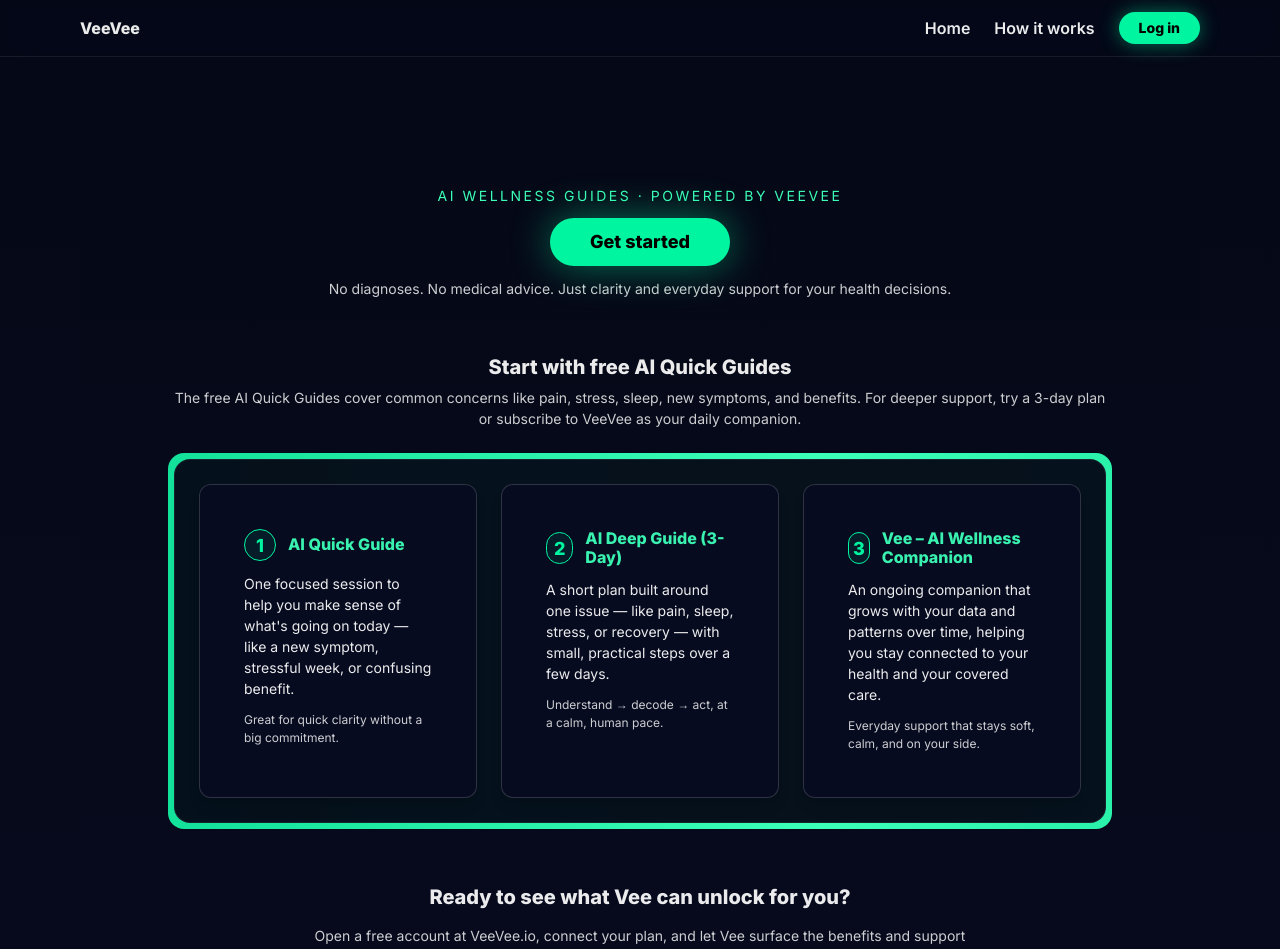
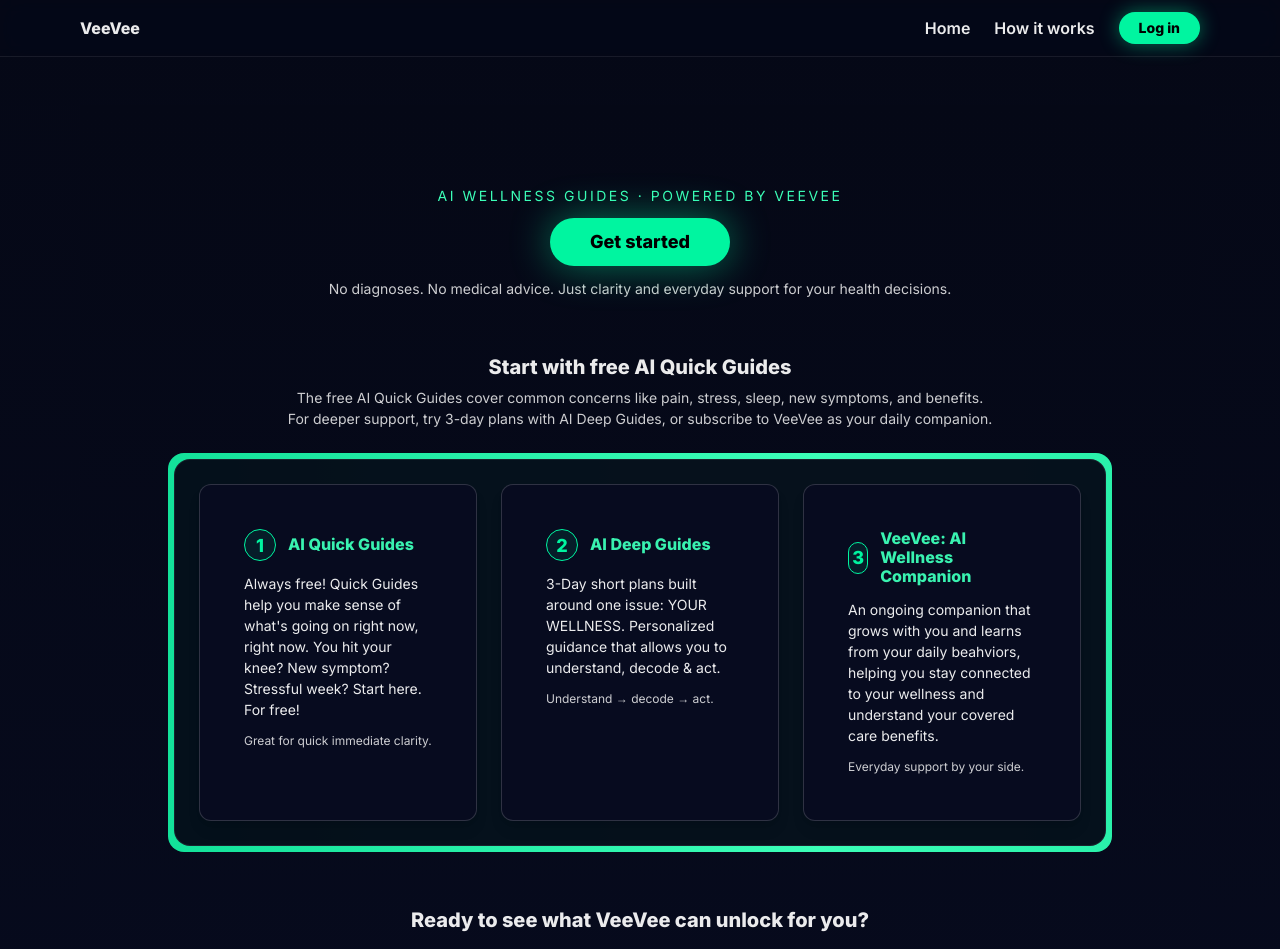
Before and after one commit to cdgonzal/myveevee, a React (Vite) app: page /how-it-works in a window 1280 px wide. Shown: the top 949 px of the page. Built offline with nearby package versions, Linux system fonts and the light colour scheme.

Commit message:
editing copy #6

```diff
--- a/src/pages/HowItWorks.tsx
+++ b/src/pages/HowItWorks.tsx
@@ -115,7 +115,9 @@ export default function HowItWorks() {
               textAlign={isMobile ? "left" : "center"}
             >
               The free AI Quick Guides cover common concerns like pain, stress, sleep,
-              new symptoms, and benefits. For deeper support, try a 3-day plan
+              new symptoms, and benefits.
+              <br />
+              For deeper support, try 3-day plans with AI Deep Guides,
               or subscribe to VeeVee as your daily companion.
             </Text>
           </MotionBox>
@@ -192,17 +194,17 @@ export default function HowItWorks() {
                         color="accent.300"
                         opacity={0.95}
                       >
-                        AI Quick Guide
+                        AI Quick Guides
                       </Heading>
                     </Flex>
 
                     <Text fontSize="sm" color="whiteAlpha.900" mb={3}>
-                      One focused session to help you make sense of what&apos;s
-                      going on today — like a new symptom, stressful week, or
-                      confusing benefit.
+                      Always free! Quick Guides help you make sense of what&apos;s
+                      going on right now, right now. You hit your knee? New symptom? Stressful week?
+                      Start here. For free!
                     </Text>
                     <Text fontSize="xs" color="whiteAlpha.800">
-                      Great for quick clarity without a big commitment.
+                      Great for quick immediate clarity.
                     </Text>
                   </CardBody>
                 </MotionCard>
@@ -255,17 +257,16 @@ export default function HowItWorks() {
                         color="accent.300"
                         opacity={0.95}
                       >
-                        AI Deep Guide (3-Day)
+                        AI Deep Guides
                       </Heading>
                     </Flex>
 
                     <Text fontSize="sm" color="whiteAlpha.900" mb={3}>
-                      A short plan built around one issue — like pain, sleep,
-                      stress, or recovery — with small, practical steps over a few
-                      days.
+                      3-Day short plans built around one issue: YOUR WELLNESS.
+                      Personalized guidance that allows you to understand, decode & act.
                     </Text>
                     <Text fontSize="xs" color="whiteAlpha.800">
-                      Understand → decode → act, at a calm, human pace.
+                      Understand → decode → act.
                     </Text>
                   </CardBody>
                 </MotionCard>
@@ -318,17 +319,17 @@ export default function HowItWorks() {
                         color="accent.300"
                         opacity={0.95}
                       >
-                        Vee – AI Wellness Companion
+                        VeeVee: AI Wellness Companion
                       </Heading>
                     </Flex>
 
                     <Text fontSize="sm" color="whiteAlpha.900" mb={3}>
-                      An ongoing companion that grows with your data and patterns
-                      over time, helping you stay connected to your health and
-                      your covered care.
+                      An ongoing companion that grows with you and learns
+                      from your daily beahviors, helping you stay connected
+                      to your wellness and understand your covered care benefits.
                     </Text>
                     <Text fontSize="xs" color="whiteAlpha.800">
-                      Everyday support that stays soft, calm, and on your side.
+                      Everyday support by your side.
                     </Text>
                   </CardBody>
                 </MotionCard>
@@ -340,7 +341,7 @@ export default function HowItWorks() {
         {/* Bottom CTA */}
         <Stack spacing={4} textAlign="center">
           <Heading as="h2" size="md">
-            Ready to see what Vee can unlock for you?
+            Ready to see what VeeVee can unlock for you?
           </Heading>
           <Text
             fontSize="sm"
@@ -348,9 +349,7 @@ export default function HowItWorks() {
             maxW="2xl"
             mx="auto"
           >
-            Open a free account at VeeVee.io, connect your plan, and let Vee
-            surface the benefits and support you already have — starting with a
-            free AI Quick Guide.
+            Open a free account today.
           </Text>
           <Button
             as="a"
@@ -362,7 +361,7 @@ export default function HowItWorks() {
             alignSelf="center"
             boxShadow="0 0 28px rgba(0, 245, 160, 0.35)"
           >
-            Start your first AI Guide for free →
+            Start your first AI Quick Guide →
           </Button>
         </Stack>
 
```
